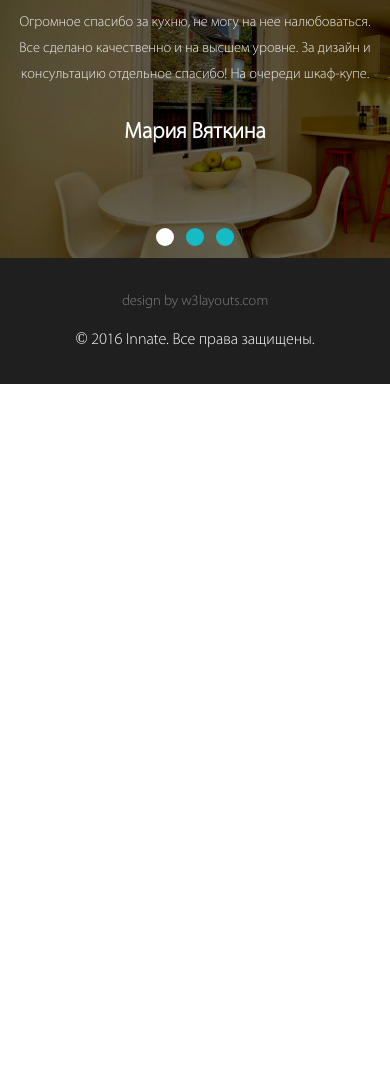
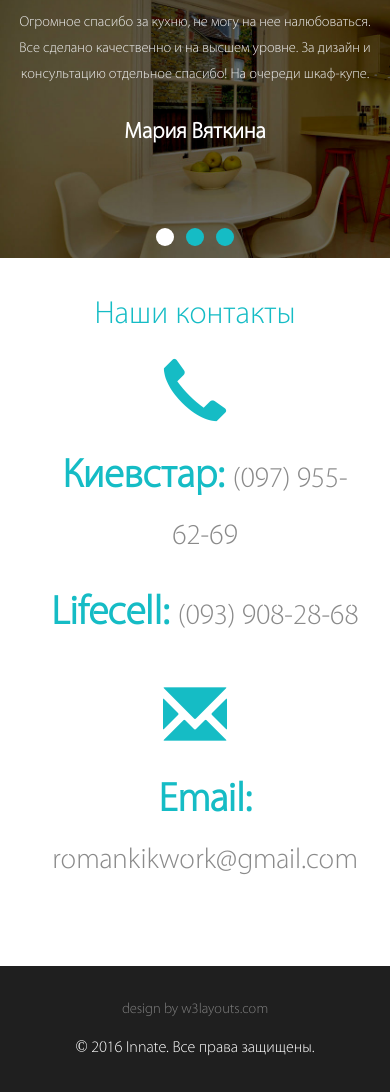
Before and after one commit to mebel-innate/mebel-innate.github.io, a plain HTML site: page index.html in a window 390 px wide. Shown: the part 4064-5156 px from the top of the page. Before the commit the page ends 4448 px from the top, so only its background shows below. Drawn offline with Linux system fonts and the light colour scheme.

Commit message:
Main commit

```diff
--- a/css/style.css
+++ b/css/style.css
@@ -621,6 +621,18 @@ figure.effect-jazz a {
     color: #15bcc5;
     font-size: 3em;
 }
+.ser-top.conact span.glyphicon {
+	font-size: 4em;
+}
+.ser-top.contact span{
+    /*--W3layouts--*/
+    /*-Agileits-*/
+    color: #15bcc5;
+    font-size: 1.4em;
+}
+.ser-top.contact span.glyphicon {
+	font-size: 4em;
+}
 /*--test--*/
 .test {
     padding: 5em 0;
--- a/index.html
+++ b/index.html
@@ -8,7 +8,7 @@ License URL: http://creativecommons.org/licenses/by/3.0/
 <!DOCTYPE html>
 <html>
 <head>
-<title>Innate A Interior Category Flat Bootstrap Responsive Website Template | Home :: w3layouts</title>
+<title>Корпусная мебель на заказ | Innate</title>
 <link href="css/bootstrap.css" rel="stylesheet" type="text/css" media="all" />
 <!-- Custom Theme files -->
 <script src="js/jquery.min.js"></script>
@@ -460,6 +460,23 @@ License URL: http://creativecommons.org/licenses/by/3.0/
 		<!---->
 	</div>
 <!--contact-->
+<div class="container">
+			<div class="services" id="contact">
+				<h3>Наши контакты</h3>
+				<div class="ser-grid ">
+				<div class="col-md-6 ser-top contact wow fadeInLeft animated" id= data-wow-delay=".5s">
+						<span class="glyphicon glyphicon-earphone" aria-hidden="true"></span>
+						<p><span>Киевстар: </span> (097) 955-62-69</p>
+						<p><span>Lifecell: </span> (093) 908-28-68</p>
+				</div>
+				<div class="col-md-6 ser-top contact wow fadeInUp animated" data-wow-delay=".5s">
+						<span class="glyphicon glyphicon-envelope" aria-hidden="true"></span>
+						<p><span>Email: </span>romankikwork@gmail.com</p>
+				</div>
+				<div class="clearfix"></div>
+				</div>
+			</div>
+		</div>
 <!--<div class="advantage2" id="contact" >
 			 <div class="container">
 				 <div class="advantage-top2" >
```
